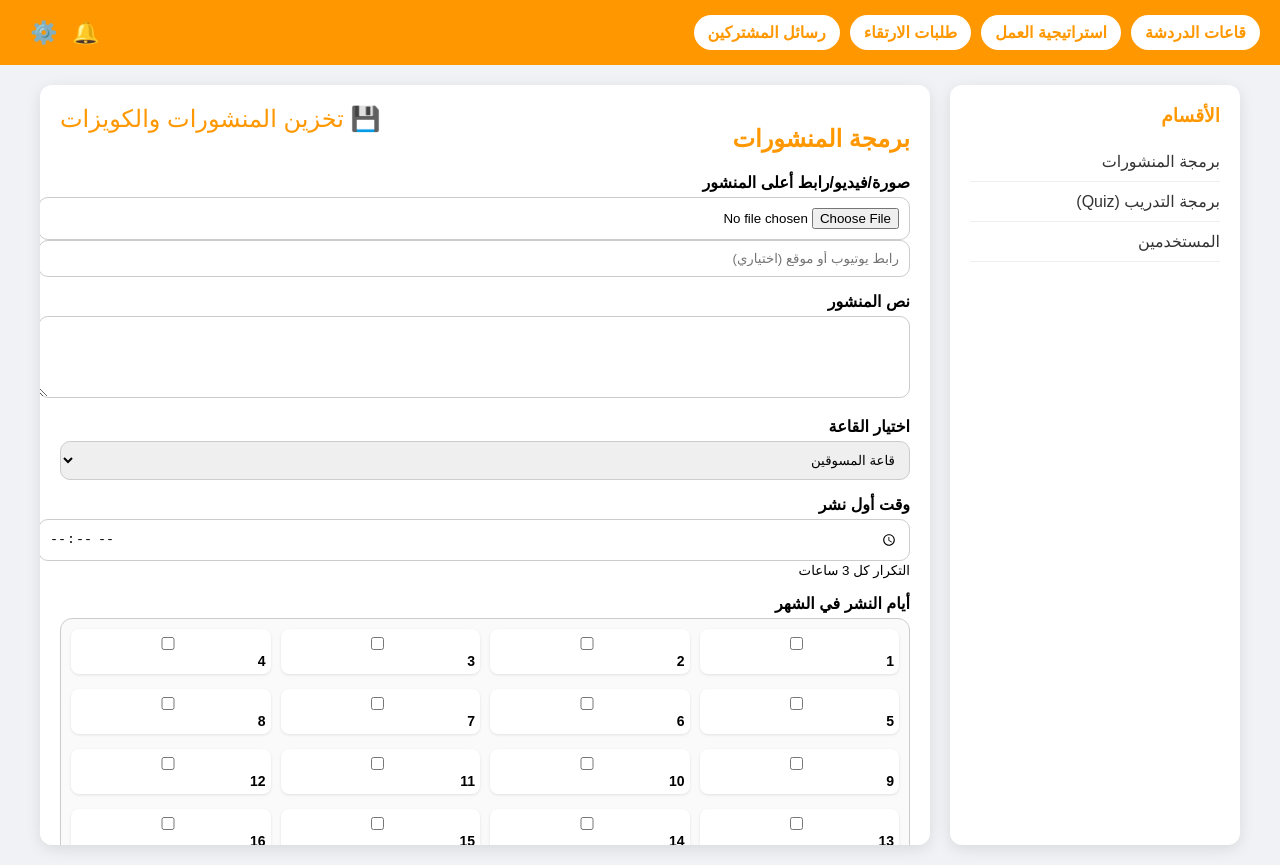
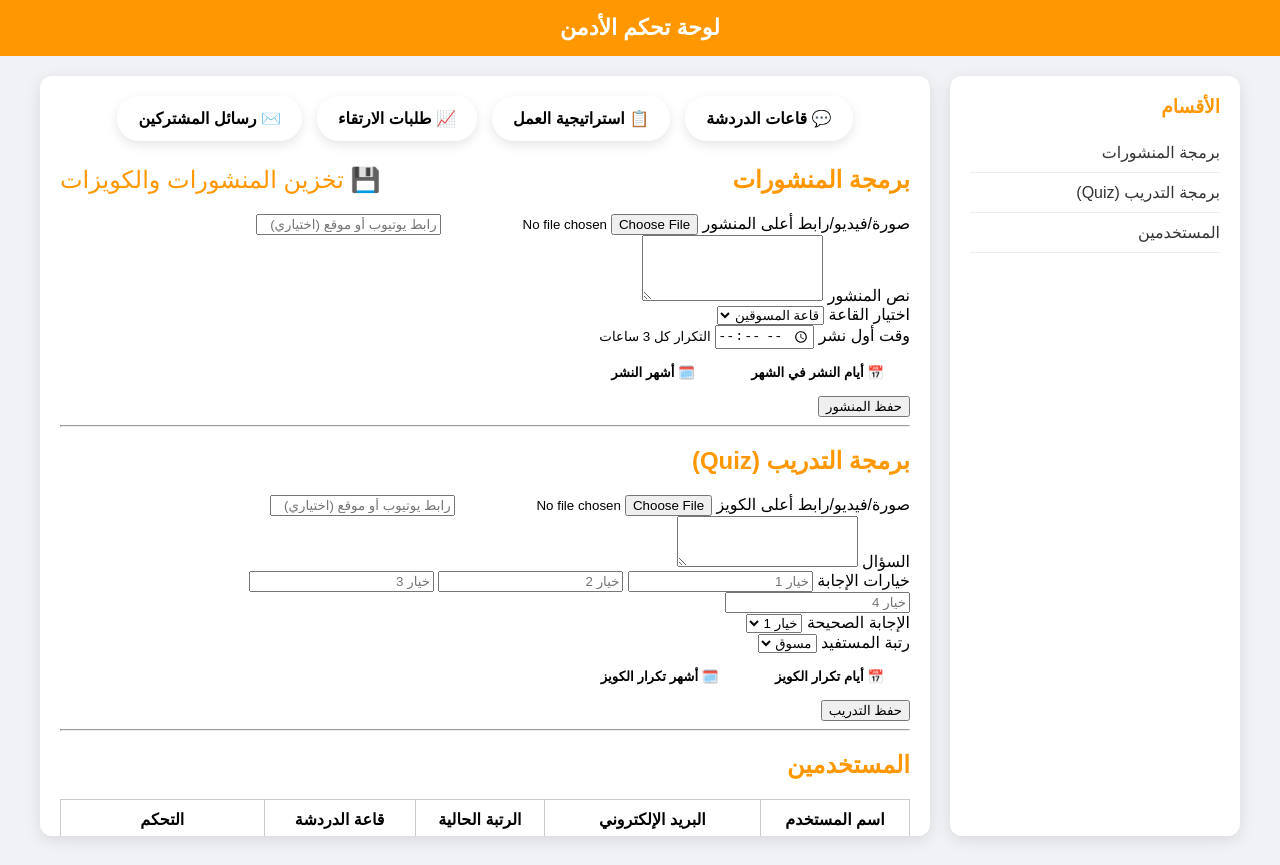
Before and after one commit to roonvemo/RBT-APP, a plain HTML site: page admin-tasks.html in a window 1280 px wide. Drawn offline with Linux system fonts and the light colour scheme.

Commit message:
Update admin-tasks.html

```diff
--- a/admin-tasks.html
+++ b/admin-tasks.html
@@ -10,40 +10,18 @@ body.admin-body {
   margin: 0;
   background-color: #f0f2f5;
 }
+
+/* 🔹 الهيدر */
 .admin-header {
   background-color: #ff9800;
   color: white;
   padding: 15px 20px;
-  display: flex;
-  justify-content: space-between;
-  align-items: center;
+  text-align: center;
+  font-size: 22px;
   font-weight: bold;
-  flex-wrap: wrap;
-}
-.admin-header .left-buttons {
-  display: flex;
-  gap: 10px;
-  flex-wrap: wrap;
-}
-.admin-header .left-buttons a {
-  background-color: white;
-  color: #ff9800;
-  text-decoration: none;
-  padding: 8px 14px;
-  border-radius: 20px;
-  font-weight: bold;
-  transition: 0.3s;
-}
-.admin-header .left-buttons a:hover {
-  background-color: #ffe0b2;
-}
-.admin-header .right-icons a {
-  color: white;
-  text-decoration: none;
-  font-size: 22px;
-  margin-left: 10px;
 }
 
+/* 🔹 الحاوية العامة */
 .admin-container {
   display: flex;
   max-width: 1200px;
@@ -70,9 +48,8 @@ body.admin-body {
   border-bottom: 1px solid #eee;
   transition: 0.3s;
 }
-.admin-sidebar a:hover {
-  color: #ff9800;
-}
+.admin-sidebar a:hover { color: #ff9800; }
+
 .admin-content {
   flex: 1;
   background-color: white;
@@ -82,67 +59,97 @@ body.admin-body {
   max-height: 90vh;
   overflow-y: auto;
 }
-.admin-content h2 {
-  color: #ff9800;
+.admin-content h2 { color: #ff9800; }
+
+/* 🔹 الأزرار الزجاجية العلوية */
+.top-buttons {
+  display: flex;
+  justify-content: center;
+  flex-wrap: wrap;
+  gap: 15px;
+  margin-bottom: 25px;
 }
-.form-group { margin-bottom: 15px; }
-.form-group label {
-  display: block;
+.top-btn {
+  background: rgba(255,255,255,0.7);
+  border: 1px solid rgba(255,255,255,0.3);
+  border-radius: 25px;
+  padding: 12px 20px;
   font-weight: bold;
-  margin-bottom: 5px;
+  font-size: 16px;
+  backdrop-filter: blur(6px);
+  cursor: pointer;
+  transition: 0.3s;
+  box-shadow: 0 4px 12px rgba(0,0,0,0.1);
 }
-.form-group input,
-.form-group select,
-.form-group textarea {
-  width: 100%;
-  padding: 10px;
-  border-radius: 10px;
-  border: 1px solid #ccc;
+.top-btn:hover {
+  background: rgba(255,255,255,0.9);
+  transform: scale(1.05);
 }
-.btn-orange {
-  background-color: #ff9800;
-  color: white;
+
+/* 🔹 أزرار النوافذ */
+.glass-btn {
+  background: rgba(255,255,255,0.7);
+  border: 1px solid rgba(255,255,255,0.3);
+  border-radius: 25px;
   padding: 10px 20px;
-  border-radius: 30px;
-  border: none;
+  cursor: pointer;
+  margin: 5px;
   font-weight: bold;
-  cursor: pointer;
-  margin-top: 10px;
+  backdrop-filter: blur(6px);
+  transition: transform 0.2s ease, background 0.2s ease;
 }
-.btn-orange:hover {
-  background-color: #e08900;
+.glass-btn:hover { background: rgba(255,255,255,0.9); transform: scale(1.05); }
+
+/* 🔹 النافذة الزجاجية */
+.modal {
+  position: fixed;
+  top: 0; left: 0;
+  width: 100%; height: 100%;
+  background: rgba(0,0,0,0.4);
+  display: flex;
+  justify-content: center;
+  align-items: center;
+  visibility: hidden;
+  opacity: 0;
+  transition: all 0.3s ease;
+  z-index: 999;
 }
+.modal.active { visibility: visible; opacity: 1; }
+.modal-content {
+  background: rgba(255,255,255,0.7);
+  backdrop-filter: blur(12px);
+  border-radius: 15px;
+  padding: 20px;
+  width: 320px;
+  max-height: 80vh;
+  overflow-y: auto;
+  box-shadow: 0 4px 20px rgba(0,0,0,0.3);
+  transform: scale(0.9);
+  animation: showModal 0.3s ease forwards;
+}
+@keyframes showModal { to { transform: scale(1); opacity: 1; } }
+
+/* ✅ الجداول داخل النوافذ */
 .checkbox-grid {
   display: grid;
   gap: 10px;
   padding: 10px;
-  border: 1px solid #ccc;
-  border-radius: 12px;
-  background-color: #fafafa;
 }
-.checkbox-grid.days {
-  grid-template-columns: repeat(4, 1fr);
-}
-.checkbox-grid.months {
-  grid-template-columns: repeat(3, 1fr);
-}
+.checkbox-grid.days { grid-template-columns: repeat(4, 1fr); }
+.checkbox-grid.months { grid-template-columns: repeat(3, 1fr); }
 .checkbox-item {
   display: flex;
   align-items: center;
   justify-content: flex-start;
   font-size: 14px;
-  padding: 5px;
-  background-color: #fff;
-  border-radius: 8px;
-  box-shadow: 0 1px 3px rgba(0,0,0,0.1);
 }
+
+/* ✅ جدول المستخدمين */
 table {
   width: 100%;
   border-collapse: collapse;
 }
-table, th, td {
-  border: 1px solid #ccc;
-}
+table, th, td { border: 1px solid #ccc; }
 th, td {
   padding: 10px;
   text-align: center;
@@ -163,19 +170,8 @@ th, td {
 </head>
 <body class="admin-body">
 
-<!-- ✅ الهيدر المعدّل -->
-<div class="admin-header">
-  <div class="left-buttons">
-    <a href="chatrooms.html"> قاعات الدردشة</a>
-    <a href="strategy.html"> استراتيجية العمل</a>
-    <a href="promotion-requests.html"> طلبات الارتقاء</a>
-    <a href="messages.html"> رسائل المشتركين</a>
-  </div>
-  <div class="right-icons">
-    <a href="notifications.html">🔔</a>
-    <a href="profile.html">⚙️</a>
-  </div>
-</div>
+<!-- ✅ العنوان -->
+<div class="admin-header">لوحة تحكم الأدمن</div>
 
 <div class="admin-container">
   <div class="admin-sidebar">
@@ -186,9 +182,17 @@ th, td {
   </div>
 
   <div class="admin-content">
+    <!-- ✅ الأزرار العلوية داخل الصفحة -->
+    <div class="top-buttons">
+      <button class="top-btn" onclick="location.href='chatrooms.html'">💬 قاعات الدردشة</button>
+      <button class="top-btn" onclick="location.href='strategy.html'">📋 استراتيجية العمل</button>
+      <button class="top-btn" onclick="location.href='promotion-requests.html'">📈 طلبات الارتقاء</button>
+      <button class="top-btn" onclick="location.href='messages.html'">✉️ رسائل المشتركين</button>
+    </div>
+
     <a href="storage.html" class="storage-icon">💾 تخزين المنشورات والكويزات</a>
 
-    <!-- المنشورات -->
+    <!-- ✅ قسم برمجة المنشورات -->
     <section id="post-section">
       <h2>برمجة المنشورات</h2>
       <form id="postForm">
@@ -215,21 +219,19 @@ th, td {
           <input type="time" required>
           <small>التكرار كل 3 ساعات</small>
         </div>
+
         <div class="form-group">
-          <label>أيام النشر في الشهر</label>
-          <div class="checkbox-grid days" id="postDays"></div>
+          <button type="button" class="glass-btn" onclick="openModal('daysModal')">📅 أيام النشر في الشهر</button>
+          <button type="button" class="glass-btn" onclick="openModal('monthsModal')">🗓️ أشهر النشر</button>
         </div>
-        <div class="form-group">
-          <label>أشهر النشر</label>
-          <div class="checkbox-grid months" id="postMonths"></div>
-        </div>
+
         <button type="submit" class="btn-orange">حفظ المنشور</button>
       </form>
     </section>
 
     <hr>
 
-    <!-- Quiz -->
+    <!-- ✅ برمجة التدريب -->
     <section id="quiz-section">
       <h2>برمجة التدريب (Quiz)</h2>
       <form id="quizForm">
@@ -253,10 +255,10 @@ th, td {
         <div class="form-group">
           <label>الإجابة الصحيحة</label>
           <select required>
-            <option value="1">خيار 1</option>
-            <option value="2">خيار 2</option>
-            <option value="3">خيار 3</option>
-            <option value="4">خيار 4</option>
+            <option>خيار 1</option>
+            <option>خيار 2</option>
+            <option>خيار 3</option>
+            <option>خيار 4</option>
           </select>
         </div>
         <div class="form-group">
@@ -267,21 +269,19 @@ th, td {
             <option>قائد</option>
           </select>
         </div>
+
         <div class="form-group">
-          <label>أيام تكرار الكويز في الشهر</label>
-          <div class="checkbox-grid days" id="quizDays"></div>
+          <button type="button" class="glass-btn" onclick="openModal('quizDaysModal')">📅 أيام تكرار الكويز</button>
+          <button type="button" class="glass-btn" onclick="openModal('quizMonthsModal')">🗓️ أشهر تكرار الكويز</button>
         </div>
-        <div class="form-group">
-          <label>أشهر تكرار الكويز</label>
-          <div class="checkbox-grid months" id="quizMonths"></div>
-        </div>
+
         <button type="submit" class="btn-orange">حفظ التدريب</button>
       </form>
     </section>
 
     <hr>
 
-    <!-- إدارة المستخدمين -->
+    <!-- ✅ المستخدمين -->
     <section id="manage-users">
       <h2>المستخدمين</h2>
       <table>
@@ -300,79 +300,44 @@ th, td {
   </div>
 </div>
 
+<!-- ✅ النوافذ -->
+<div class="modal" id="daysModal"><div class="modal-content"><h3>أيام النشر</h3><div id="postDays" class="checkbox-grid days"></div></div></div>
+<div class="modal" id="monthsModal"><div class="modal-content"><h3>أشهر النشر</h3><div id="postMonths" class="checkbox-grid months"></div></div></div>
+<div class="modal" id="quizDaysModal"><div class="modal-content"><h3>أيام تكرار الكويز</h3><div id="quizDays" class="checkbox-grid days"></div></div></div>
+<div class="modal" id="quizMonthsModal"><div class="modal-content"><h3>أشهر تكرار الكويز</h3><div id="quizMonths" class="checkbox-grid months"></div></div></div>
+
 <script>
-  // تعبئة الأيام والأشهر
-  const postDays = document.getElementById('postDays');
-  const quizDays = document.getElementById('quizDays');
-  const postMonths = document.getElementById('postMonths');
-  const quizMonths = document.getElementById('quizMonths');
+function openModal(id){ document.getElementById(id).classList.add('active'); }
+document.querySelectorAll('.modal').forEach(m=>m.addEventListener('click',e=>{ if(e.target===m) m.classList.remove('active'); }));
+
+const postDays=document.getElementById('postDays'), quizDays=document.getElementById('quizDays'),
+      postMonths=document.getElementById('postMonths'), quizMonths=document.getElementById('quizMonths');
 for(let i=1;i<=31;i++){
-    const l1=document.createElement('label'); l1.className='checkbox-item';
-    l1.innerHTML=`<input type="checkbox" value="${i}"> ${i}`; postDays.appendChild(l1);
-    if(i<=28){ const l2=document.createElement('label'); l2.className='checkbox-item';
-      l2.innerHTML=`<input type="checkbox" value="${i}"> ${i}`; quizDays.appendChild(l2);}
+  let d=document.createElement('label'); d.className='checkbox-item'; d.innerHTML=`<input type="checkbox" value="${i}"> ${i}`; postDays.appendChild(d);
+  if(i<=28){ let q=document.createElement('label'); q.className='checkbox-item'; q.innerHTML=`<input type="checkbox" value="${i}"> ${i}`; quizDays.appendChild(q); }
 }
 const months=['يناير','فبراير','مارس','أبريل','مايو','يونيو','يوليو','أغسطس','سبتمبر','أكتوبر','نوفمبر','ديسمبر'];
 months.forEach((m,i)=>{
-    const l = document.createElement('label'); l.className='checkbox-item';
-    l.innerHTML = `<input type="checkbox" value="${i+1}"> ${m}`;
-    postMonths.appendChild(l);
-    quizMonths.appendChild(l.cloneNode(true));
+  let l=document.createElement('label'); l.className='checkbox-item'; l.innerHTML=`<input type="checkbox" value="${i+1}"> ${m}`;
+  postMonths.appendChild(l.cloneNode(true)); quizMonths.appendChild(l.cloneNode(true));
 });
 
-  // معاينة المنشور والكويز
-  function previewMedia(fileInput, linkInput, previewBox){
-    previewBox.innerHTML='';
-    if(fileInput.files && fileInput.files[0]){
-      const file=fileInput.files[0];
-      if(file.type.startsWith('image/')){
-        const img=document.createElement('img');
-        img.src=URL.createObjectURL(file);
-        previewBox.appendChild(img);
-      } else if(file.type.startsWith('video/')){
-        const vid=document.createElement('video');
-        vid.src=URL.createObjectURL(file);
-        vid.controls=true;
-        previewBox.appendChild(vid);
-      }
-    } else if(linkInput.value){
-      const iframe=document.createElement('iframe');
-      iframe.src=linkInput.value;
-      iframe.width='100%';
-      iframe.height=150;
-      iframe.allow='accelerometer; autoplay; clipboard-write; encrypted-media; gyroscope; picture-in-picture';
-      iframe.allowFullscreen=true;
-      previewBox.appendChild(iframe);
-    }
-  }
-  document.getElementById('postMediaInput').addEventListener('change',()=>previewMedia(document.getElementById('postMediaInput'),document.getElementById('postLinkInput'),document.getElementById('postPreview')));
-  document.getElementById('postLinkInput').addEventListener('input',()=>previewMedia(document.getElementById('postMediaInput'),document.getElementById('postLinkInput'),document.getElementById('postPreview')));
-  document.getElementById('quizMediaInput').addEventListener('change',()=>previewMedia(document.getElementById('quizMediaInput'),document.getElementById('quizLinkInput'),document.getElementById('quizPreview')));
-  document.getElementById('quizLinkInput').addEventListener('input',()=>previewMedia(document.getElementById('quizMediaInput'),document.getElementById('quizLinkInput'),document.getElementById('quizPreview')));
-
-  // مثال إدارة المستخدمين
-  const users=[
-    {name:"Ali",email:"ali@example.com",rank:"مسوق",room:"قاعة المسوقين"},
+const users=[{name:"Ali",email:"ali@example.com",rank:"مسوق",room:"قاعة المسوقين"},
 {name:"Sara",email:"sara@example.com",rank:"سفير",room:"قاعة السفراء"},
-    {name:"Khalid",email:"khalid@example.com",rank:"قائد",room:"قاعة القادة"}
-  ];
+{name:"Khalid",email:"khalid@example.com",rank:"قائد",room:"قاعة القادة"}];
 const userTable=document.getElementById('userTable');
 function renderUsers(){
   userTable.innerHTML='';
   users.forEach((u,i)=>{
     const tr=document.createElement('tr');
     tr.innerHTML=`<td>${u.name}</td><td>${u.email}</td><td>${u.rank}</td><td>${u.room}</td>
-      <td>
-        <button onclick="deleteUser(${i})">حذف</button>
-        <button onclick="promoteUser(${i})">ترقية</button>
-        <button onclick="demoteUser(${i})">إعادة رتبة سابقة</button>
-      </td>`;
+    <td><button onclick="deleteUser(${i})">حذف</button> <button onclick="promoteUser(${i})">ترقية</button> <button onclick="demoteUser(${i})">إعادة</button></td>`;
     userTable.appendChild(tr);
   });
 }
 function deleteUser(i){ users.splice(i,1); renderUsers(); }
-  function promoteUser(i){ const order=['مسوق','سفير','قائد']; const idx=order.indexOf(users[i].rank); if(idx<order.length-1) users[i].rank=order[idx+1]; renderUsers();}
-  function demoteUser(i){ const order=['مسوق','سفير','قائد']; const idx=order.indexOf(users[i].rank); if(idx>0) users[i].rank=order[idx-1]; renderUsers();}
+function promoteUser(i){ const order=['مسوق','سفير','قائد']; let idx=order.indexOf(users[i].rank); if(idx<2) users[i].rank=order[idx+1]; renderUsers(); }
+function demoteUser(i){ const order=['مسوق','سفير','قائد']; let idx=order.indexOf(users[i].rank); if(idx>0) users[i].rank=order[idx-1]; renderUsers(); }
 renderUsers();
 </script>
 
```
Lines whose indentation alone changed are shown as unchanged.
